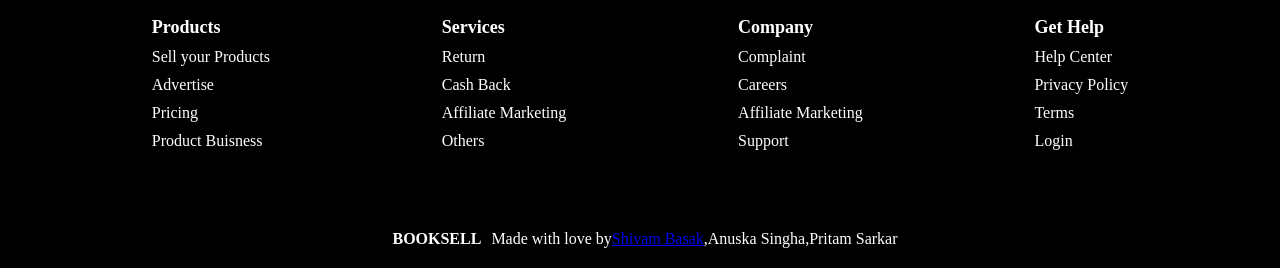
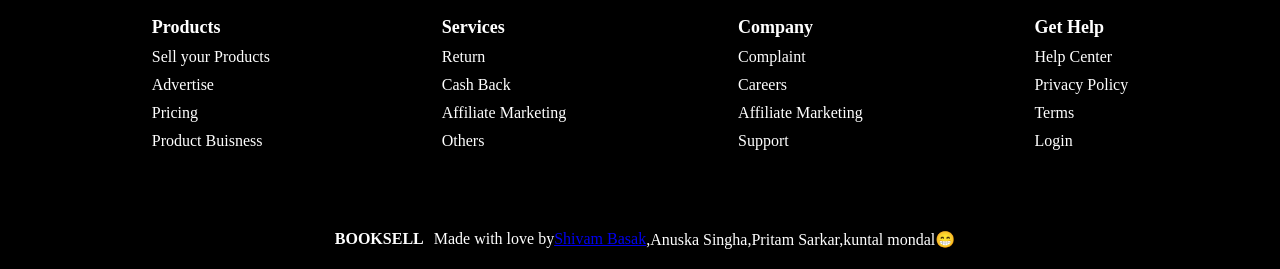
Before and after one commit to shivamBasak/BOOKSELL, a plain HTML site: page index.html in a window 1280 px wide. Shown: the part 2217-2486 px from the top of the page. Drawn offline with nearby package versions, Linux system fonts and the light colour scheme.

Commit message:
Update index.html

```diff
--- a/index.html
+++ b/index.html
@@ -228,7 +228,7 @@
               <div class="div">Login</div>
             </div>
           </div>
-          <div class="footer3"><h4>BOOKSELL</h4>Made with love by <a href="https://port-folio-git-main-shivambasak.vercel.app/">Shivam Basak</a>,Anuska Singha,Pritam Sarkar </div>
+          <div class="footer3"><h4>BOOKSELL</h4>Made with love by <a href="https://port-folio-git-main-shivambasak.vercel.app/">Shivam Basak</a>,Anuska Singha,Pritam Sarkar,kuntal mondal😁 </div>
         </footer>
         <script src="https://unpkg.com/ionicons@4.5.10-0/dist/ionicons.js"></script>
         <script src="./ecommerce.js"></script>
```
